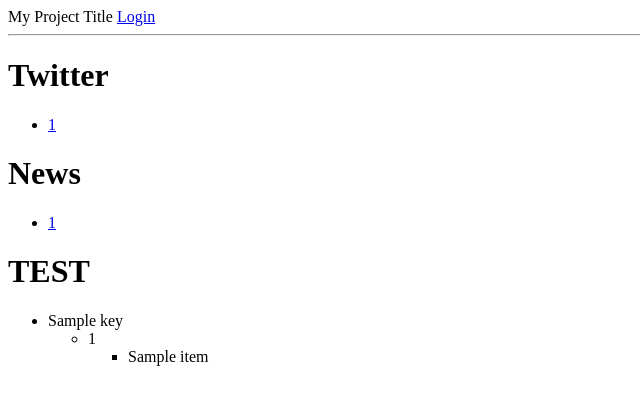
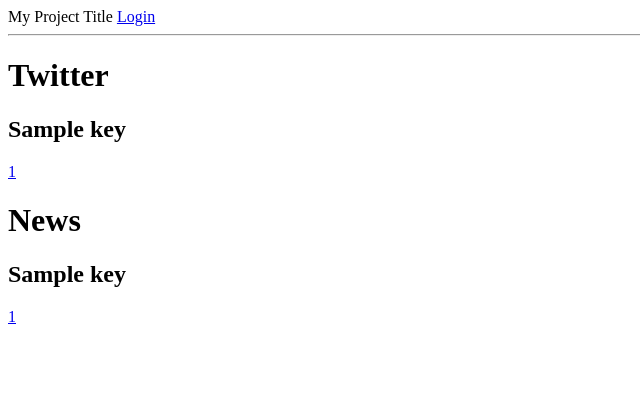
Before and after one commit to sanchitasaxena/hb_project, a Flask app: template templates/feed.html in a window 1280 px wide. Shown: the top 405 px of the page, without its empty margins (0-640 px from the left). Run offline with Flask 2, Linux system fonts and the light colour scheme; the template is opened without the code that fills it: most values are stand-ins (such as "Sample title", 1, 10 or a date in 2020); parts of the project's set-up code (start-up, migrations or seed data) failed here and were passed over.

Commit message:
Got articles for corrusponding tweets and news searches that are trending on feed.thml. TODO: Start looking into JS and AJAX for feed.html. Also look into implementing testing.

```diff
--- a/templates/feed.html
+++ b/templates/feed.html
@@ -1,45 +1,28 @@
 {% extends 'base.html' %}
 {% block content %}
 
-  <h1>Twitter</h1>
-  <ul>
-  {% for tweet in tweets %}
-    <li>
-      <a target="_blank" href="{{ tweet[1] }}">{{ tweet[0] }}</a>
-    </li>
-  {% endfor %}
-  </ul>
 
-  <h1>News</h1>
+<h1>Twitter</h1>
 
+{% for key,value in tweet_search_articles.iteritems() %}
+   <h2>{{ key }}</h2>
+    {% for item in value %}
+    <div>
+      <div><a target="_blank" href="{{ item[1] }}">{{ item[0] }}</a></div>
+    </div>
+    {% endfor %}
+{% endfor %}
 
-  <ul>
-  {% for article in articles %}
-    <li>
-      <a href="{{ article[1] }}">{{ article[0] }}</a>
-    </li>
-  {% endfor %}
- </ul>
+<h1>News</h1>
 
-
-<h1>TEST</h1>
-<ul>
 {% for key,value in news_search_articles.iteritems() %}
-   <li>{{ key }}
-    <ul>
+   <h2>{{ key }}</h2>
     {% for item in value %}
-      <li>{{ item[0] }}
-        <ul>
-          <li> {{ item[1] }} </li>
-        <ul>
+    <div>
+      <div><a target="_blank" href="{{ item[1] }}">{{ item[0] }}</a></div>
+    </div>
     {% endfor %}
-      </li>
-    </ul>
 {% endfor %}
-  </li>
-</ul>
-
-
 
 
 
```
